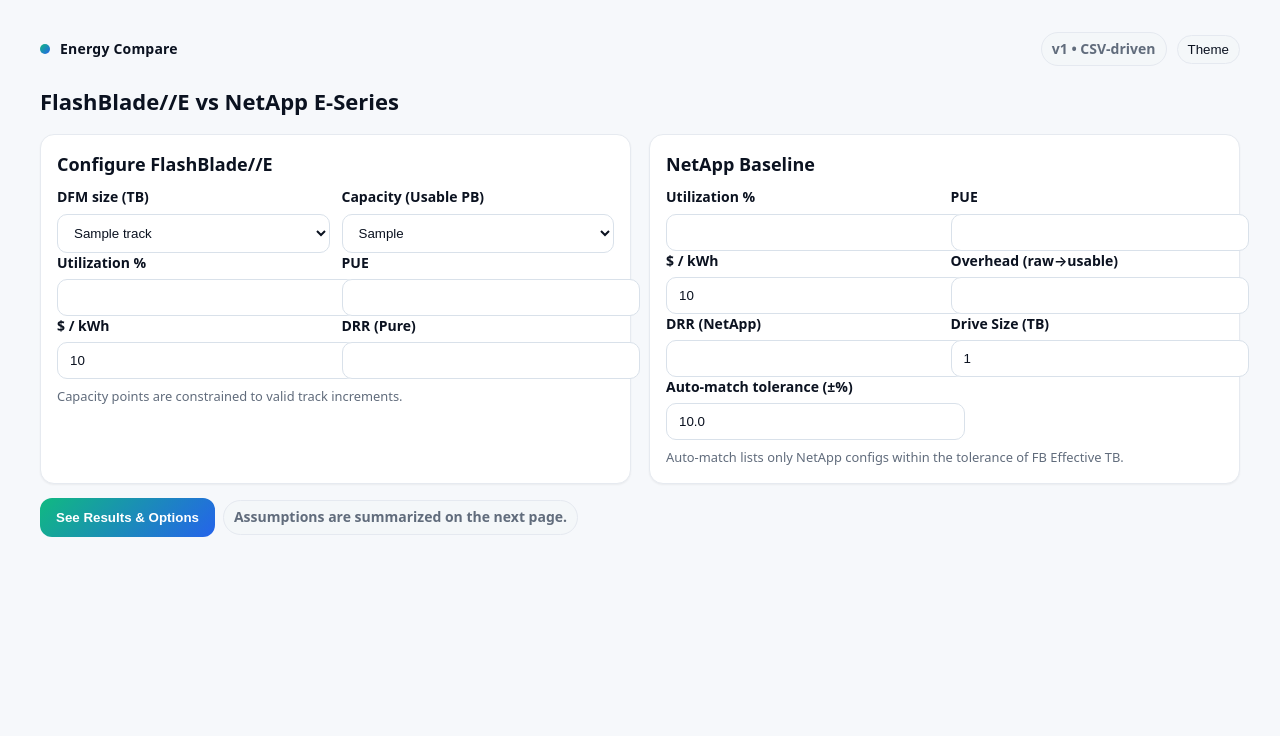
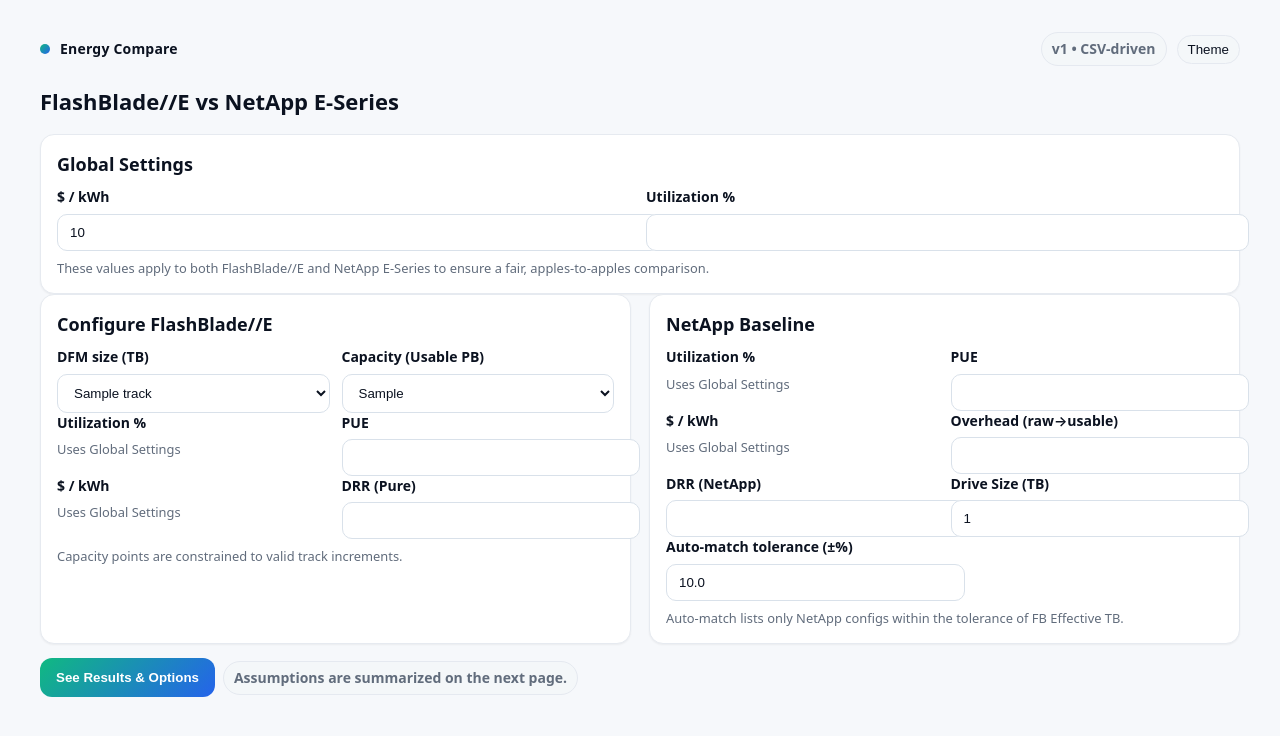
Before and after one commit to jwsiejk/accountlist, a Flask app: template energy/templates/energy/index.html in a window 1280 px wide. Shown: the top 736 px of the page. Run offline with Flask 3, Linux system fonts and the light colour scheme; the template is opened without the code that fills it: most values are stand-ins (such as "Sample title", 1, 10 or a date in 2020).

Commit message:
override

```diff
--- a/energy/templates/energy/index.html
+++ b/energy/templates/energy/index.html
@@ -79,6 +79,23 @@
     <h1>FlashBlade//E vs NetApp E‑Series</h1>
 
     <form action="{{ url_for('energy.results') }}" method="POST" novalidate>
+
+      <!-- Global Settings card inserted -->
+      <div class="card">
+        <h2>Global Settings</h2>
+        <div class="row">
+          <div>
+            <label>$ / kWh</label>
+            <input type="number" step="0.001" min="0" name="global_price" value="{{defaults.global_price}}">
+          </div>
+          <div>
+            <label>Utilization %</label>
+            <input type="number" step="1" min="1" max="100" name="global_util_pct" value="{{defaults.global_util_pct}}">
+          </div>
+        </div>
+        <div class="help">These values apply to both FlashBlade//E and NetApp E‑Series to ensure a fair, apples‑to‑apples comparison.</div>
+      </div>
+
       <div class="grid">
         <div class="card">
           <h2>Configure FlashBlade//E</h2>
@@ -98,11 +115,11 @@
           </div>
 
           <div class="row">
-            <div><label>Utilization %</label><input type="number" step="1" name="pure_util" value="{{defaults.pure_util}}"></div>
+            <div><label>Utilization %</label><span class="help">Uses Global Settings</span></div>
             <div><label>PUE</label><input type="number" step="0.01" name="pure_pue" value="{{defaults.pure_pue}}"></div>
           </div>
           <div class="row">
-            <div><label>$ / kWh</label><input type="number" step="0.001" name="pure_price" value="{{defaults.pure_price}}"></div>
+            <div><label>$ / kWh</label><span class="help">Uses Global Settings</span></div>
             <div><label>DRR (Pure)</label><input type="number" step="0.1" name="pure_drr" value="{{defaults.pure_drr}}"></div>
           </div>
           <div class="help">Capacity points are constrained to valid track increments.</div>
@@ -111,11 +128,11 @@
         <div class="card">
           <h2>NetApp Baseline</h2>
           <div class="row">
-            <div><label>Utilization %</label><input type="number" step="1" name="na_util" value="{{defaults.na_util}}"></div>
+            <div><label>Utilization %</label><span class="help">Uses Global Settings</span></div>
             <div><label>PUE</label><input type="number" step="0.01" name="na_pue" value="{{defaults.na_pue}}"></div>
           </div>
           <div class="row">
-            <div><label>$ / kWh</label><input type="number" step="0.001" name="na_price" value="{{defaults.na_price}}"></div>
+            <div><label>$ / kWh</label><span class="help">Uses Global Settings</span></div>
             <div><label>Overhead (raw→usable)</label><input type="number" step="0.01" name="na_overhead" value="{{defaults.na_overhead}}"></div>
           </div>
           <div class="row">
```
Also changed, not shown: energy/__init__.py (+7 -6 lines), 1 other file.
